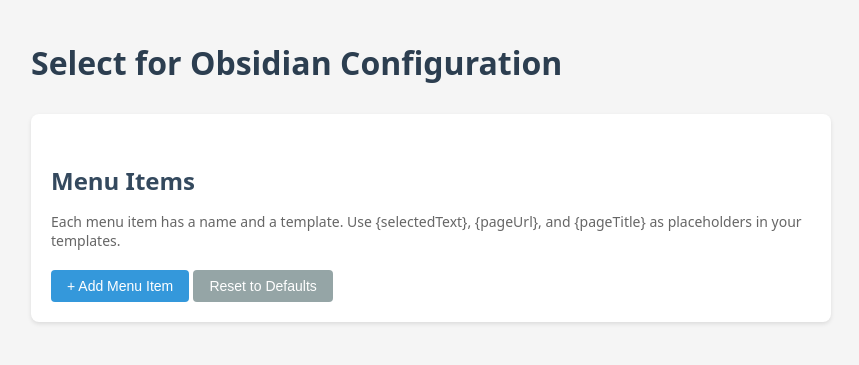
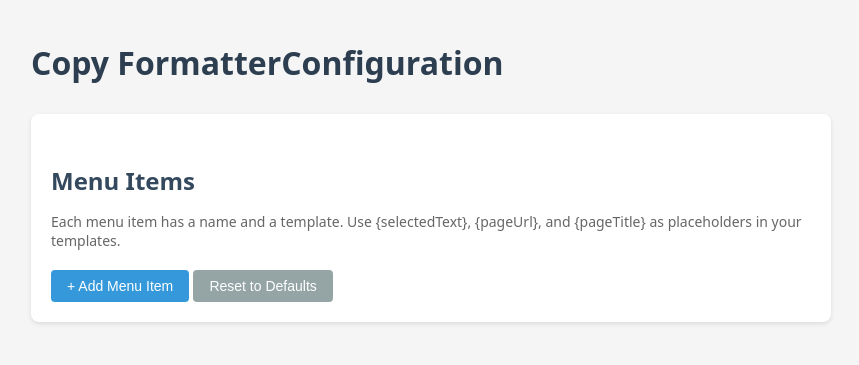
Before and after one commit to iggredible/copy-formatter, a website with bundled scripts: page src/views/options/options.html in a window 1280 px wide. Shown: the whole page, without its empty margins (209-1068 px from the left). Built offline with nearby package versions, Linux system fonts and the light colour scheme; some packages are replaced by stand-ins of ours.

Commit message:
Update the references to select-for-obsidian to copy formatter

```diff
--- a/src/views/options/options.html
+++ b/src/views/options/options.html
@@ -2,12 +2,12 @@
 <html>
 <head>
   <meta charset="UTF-8">
-  <title>Select for Obsidian - Configuration</title>
+  <title>Copy Formatter - Configuration</title>
   <link rel="stylesheet" href="options.css">
 </head>
 <body>
   <div class="container">
-    <h1>Select for Obsidian Configuration</h1>
+    <h1>Copy FormatterConfiguration</h1>
 
     <section>
       <h2>Menu Items</h2>
```
Also changed, not shown: manifest.json.
